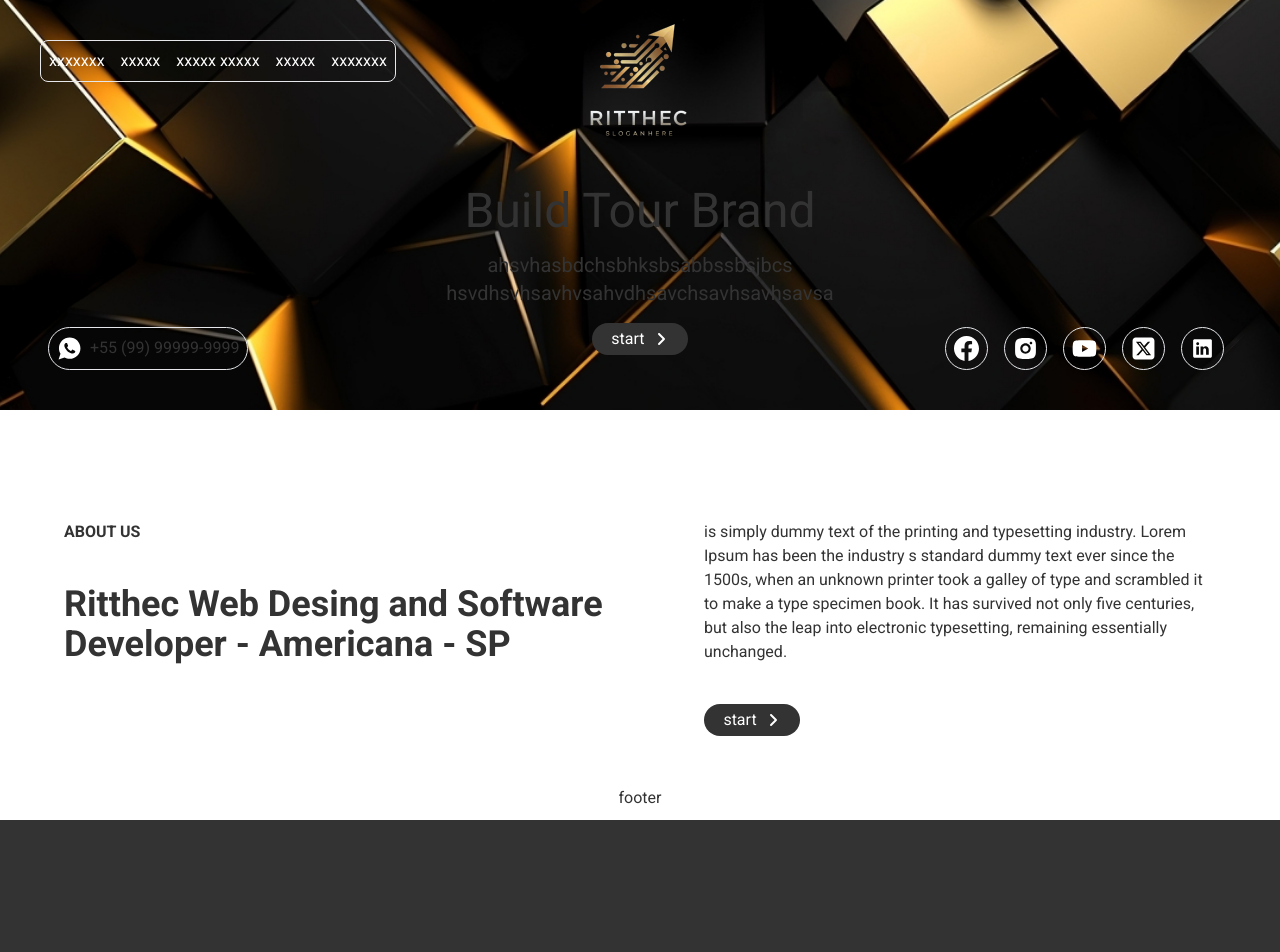
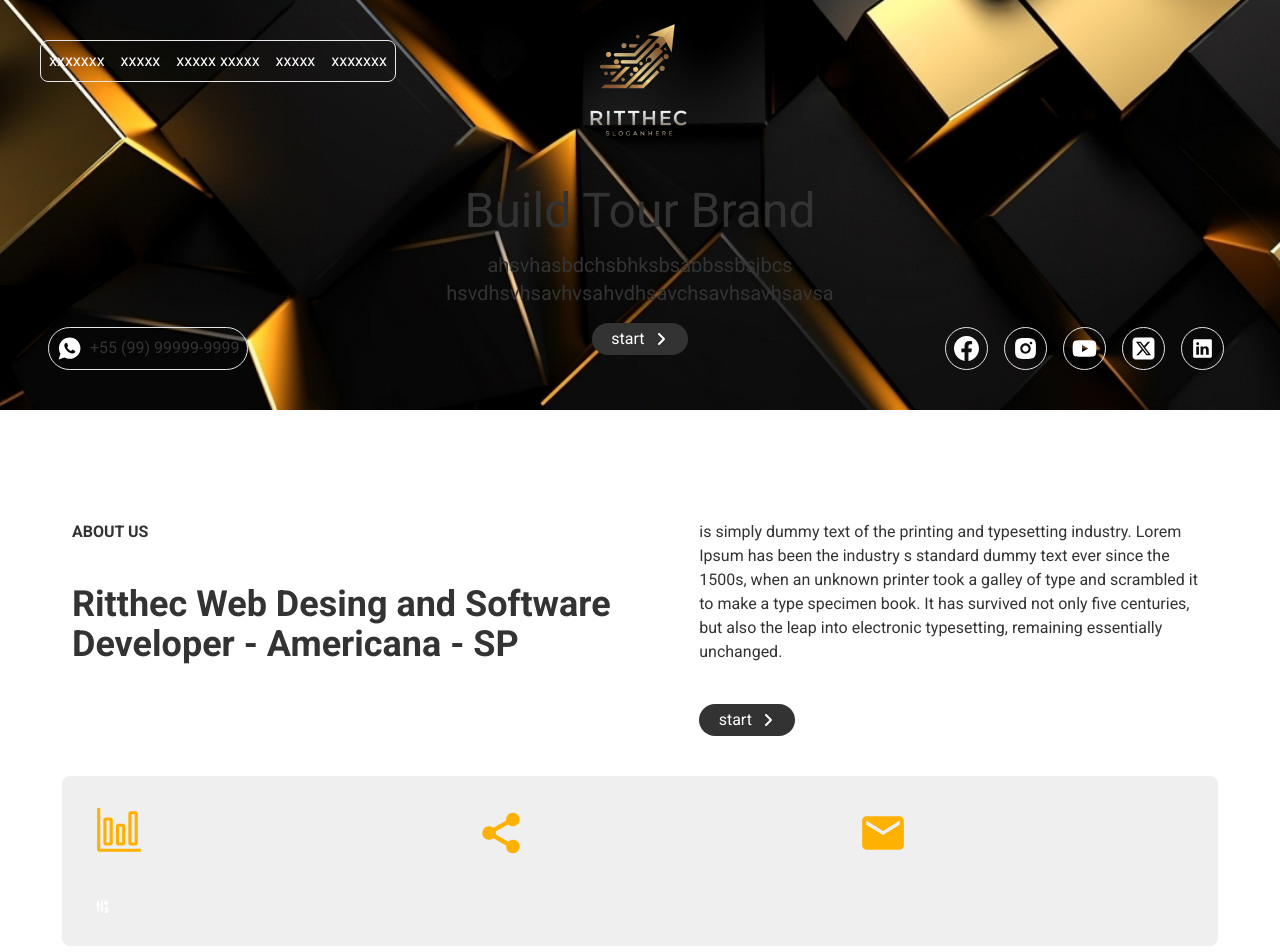
Before and after one commit to RiccettoDev/ritthec.com, a Next.js app: page / in a window 1280 px wide. Shown: the top 952 px of the page. Before the commit the page ends 820 px from the top, so only its background shows below. Built offline with nearby package versions, Linux system fonts and the light colour scheme.

Commit message:
[ritthec.com]-feat- implemented component about

```diff
--- a/src/app/page.tsx
+++ b/src/app/page.tsx
@@ -1,6 +1,6 @@
 import About from "@/components/organism/about";
-import Footer from "@/components/organism/Footer";
-import Header from "@/components/organism/Header";
+import Footer from "@/components/organism/footer";
+import Header from "@/components/organism/header";
 
 export default function Home() {
   return (
--- /dev/null
+++ b/src/components/organism/about/cardAbout/index.tsx
@@ -0,0 +1,9 @@
+
+export default function CardAbout() {
+
+    return (
+        <div className="w-full">
+
+        </div>
+    )
+}
--- a/src/components/organism/about/index.tsx
+++ b/src/components/organism/about/index.tsx
@@ -1,10 +1,18 @@
 import { FaAngleRight } from "react-icons/fa6";
+import { IoShareSocialSharp } from "react-icons/io5";
+import { MdEmail } from "react-icons/md";
+import { TbAdjustmentsDollar } from "react-icons/tb";
+import { VscGraph } from "react-icons/vsc";
+
+
+
+import CardAbout from "./cardAbout";
 
 export default function About() {
     return (
-        <section className=" w-full p-16 pt-[500px]">
-            <div className="flex flex-col md:flex-row">
-                <div className="flex flex-col gap-10 w-1/2">
+        <section className=" w-full p-[2em] pt-[500px]">
+            <div className="flex flex-col md:flex-row gap-10">
+                <div className="flex flex-col gap-10 w-full sm:w-1/2 sm:pl-10">
                     <div className="text-background3 font-semibold">
                         ABOUT US
                     </div>
@@ -12,7 +20,7 @@ export default function About() {
                         Ritthec Web Desing and Software Developer - Americana - SP
                     </div>
                 </div>
-                <div className="flex flex-col gap-10 w-1/2 pl-16">
+                <div className="flex flex-col gap-10 w-full sm:w-1/2 sm:p-10 sm:-mt-10">
                     <div className="text-background3">
                         is simply dummy text of the printing and typesetting industry. Lorem Ipsum has been the industry s standard dummy text ever since the 1500s, when an unknown printer took a galley of type and scrambled it to make a type specimen book. It has survived not only five centuries, but also the leap into electronic typesetting, remaining essentially unchanged.
                     </div>
@@ -22,6 +30,22 @@ export default function About() {
                     </button>
                 </div>
             </div>
+            <div className="w-full flex justify-center items-center">
+                <div className="w-[95%] bg-background2 rounded-lg flex flex-col gap-10 p-8">
+                    <div className="w-full flex flex-col sm:flex-row gap-6 justify-between">
+                        <div className="sm:w-[30%] "><CardAbout /><VscGraph color="#FFB101" size={50}/></div>
+                        <div className="sm:w-[30%] "><CardAbout /><IoShareSocialSharp color="#FFB101" size={50} /></div>
+                        <div className="sm:w-[30%] "><CardAbout /><MdEmail color="#FFB101" size={50}/></div>
+                    </div>
+                    <div className="w-full flex flex-col sm:flex-row gap-6 justify-between">
+                        <div className="sm:w-[30%] "><CardAbout /><TbAdjustmentsDollar /></div>
+                        <div className="sm:w-[30%] "><CardAbout /></div>
+                        <div className="sm:w-[30%] "><CardAbout /></div>
+                    </div>
+                </div>
+
+            </div>
+
         </section>
     )
 }
```
